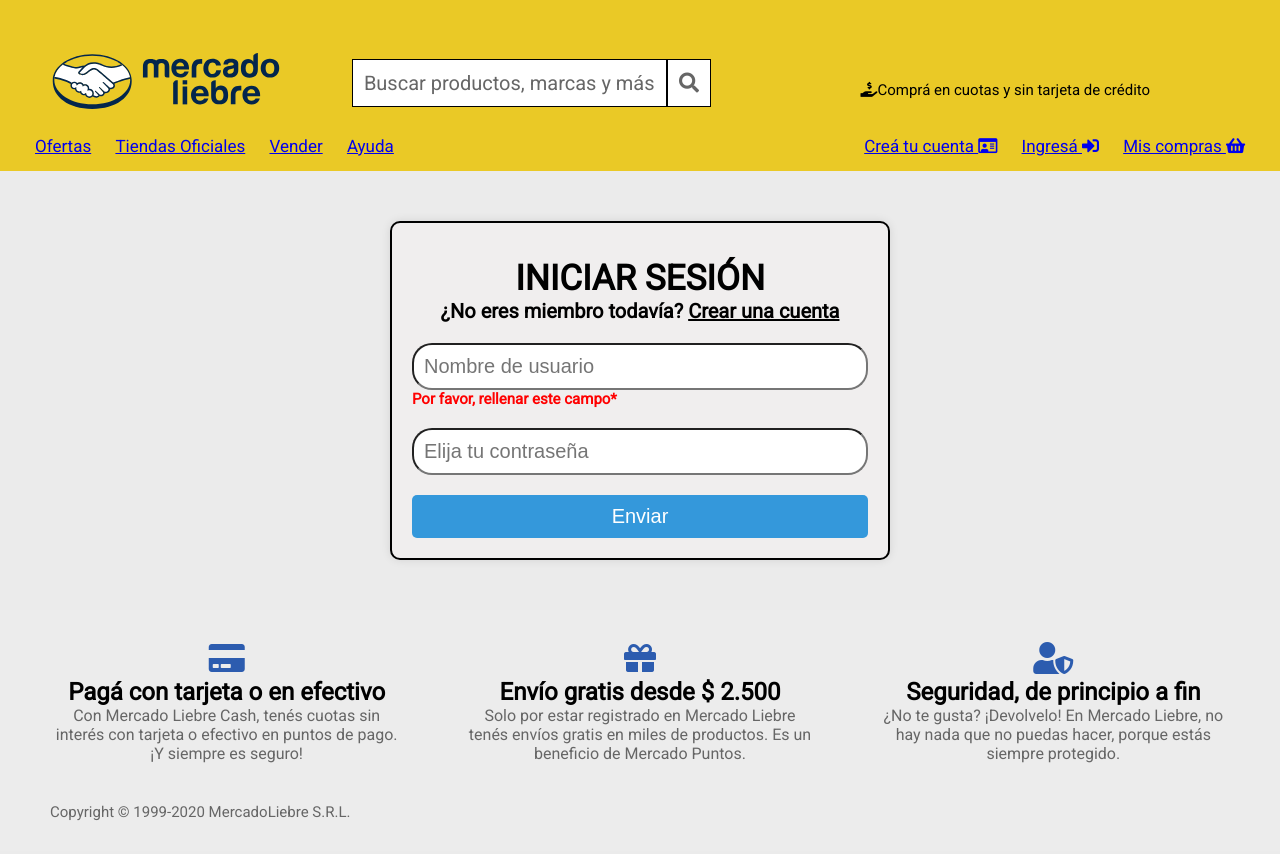
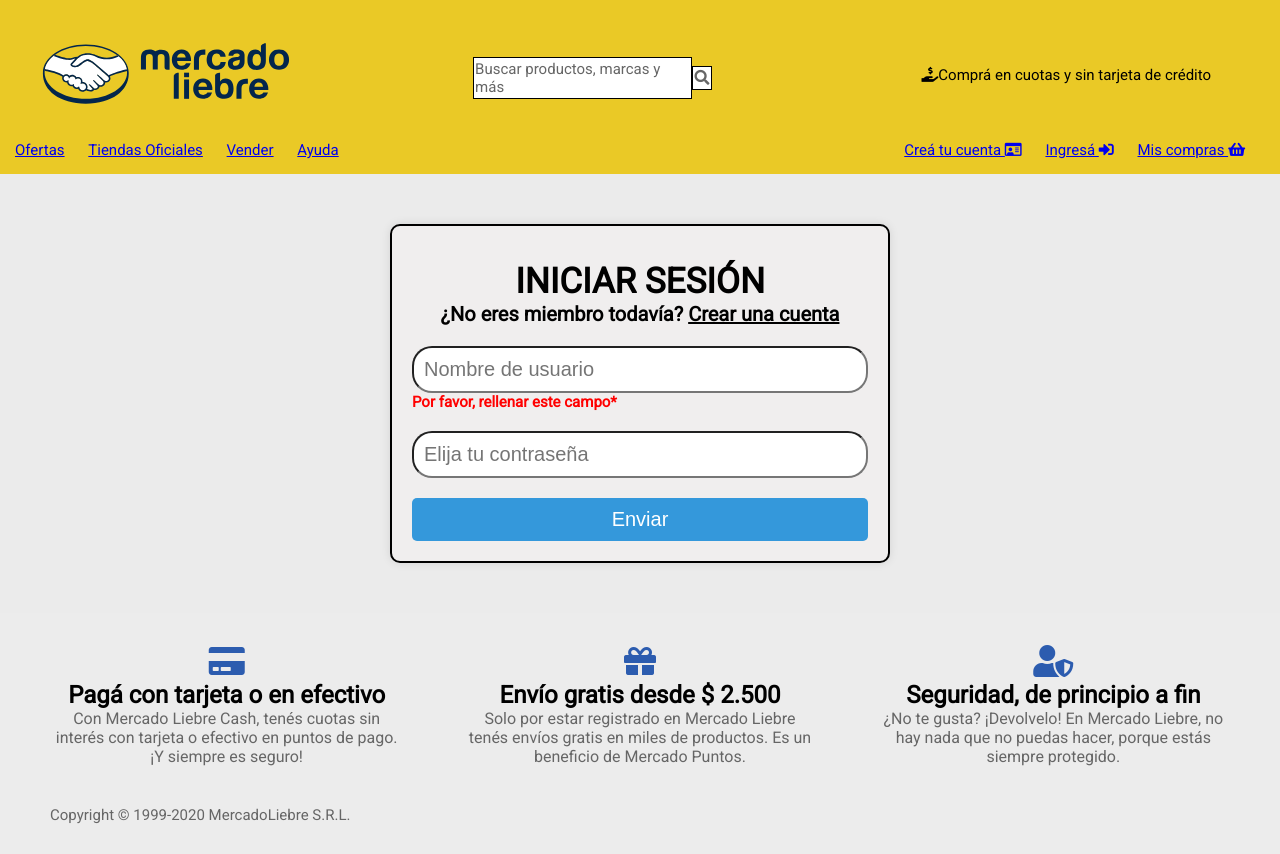
Before and after one commit to AynelenLedesma/MercadoLiebre, a website: page views/login.html in a window 1280 px wide. Drawn offline with Linux system fonts and the light colour scheme; files whose address does not match are found by name.

Commit message:
Ultimas modificaciones

```diff
--- a/public/css/login.css
+++ b/public/css/login.css
@@ -26,9 +26,9 @@
 }
 
 header div.top-header p{
-    width: 40%;
+    width: 30%;
     text-align: center;
-    margin-top: 50px;
+    margin-top: 35px;
 
 }
 
@@ -39,17 +39,17 @@
 
 
 header .form{
-    width: 30%;
+    width: 20%;
 }
 
 .logo__container {
-    width: 33%;
     text-align: left;
 }
 
 header div.logo{
-    padding: 20px;
+    padding: 10px;
     width: 50%;
+    margin-bottom: 5px;
 
 }
 
@@ -61,25 +61,18 @@
     display: flex;
     align-items: center;
     padding: 2px;
-    font-size: 20px;
+    font-size: 15px;
     justify-content: center;
     margin: auto;
 }
 
-header nav{
-    font-size: 12px;
-    margin-left: 20px;
-}
 
-.nav__items {
-    display: none;
-}
+
 
 .menu-container {
     display: flex;
     justify-content: space-between;
-    font-size: 17px;
-    margin-top: -15px;
+    font-size: 15px;
 }
 .menu {
     list-style-type: none;
@@ -96,7 +89,7 @@
     border: 1px solid #000;
     outline: none;
     color: #666;
-    padding: 0.7rem;
+    padding: 0.1rem;
 
 }
 
@@ -104,7 +97,7 @@
     background-color: #FFF;
     border: 1px solid #000;
     color: #666;
-    padding: 0.7rem;
+    padding: 0.1rem;
 }
 
 div.burger-menu{
@@ -121,7 +114,6 @@
     padding: 10px;
     width: 40px;
 }
-
 
 
 
@@ -308,6 +300,21 @@
         margin: auto;
         width: 80%;
     }
+
+    header .form {
+        display: flex;
+        align-items: right;
+        padding: 2px;
+        font-size: 15px;
+        margin: auto;
+        width: 50%;
+    }
+
+    header div.top-header p{
+        width: 100%;
+        text-align: center;
+        margin-top: 35px;
+    }
 }
 
 
--- a/public/css/registerstyles.css
+++ b/public/css/registerstyles.css
@@ -26,9 +26,9 @@
 }
 
 header div.top-header p{
-    width: 40%;
+    width: 30%;
     text-align: center;
-    margin-top: 50px;
+    margin-top: 35px;
 
 }
 
@@ -39,17 +39,17 @@
 
 
 header .form{
-    width: 30%;
+    width: 20%;
 }
 
 .logo__container {
-    width: 33%;
     text-align: left;
 }
 
 header div.logo{
-    padding: 20px;
+    padding: 10px;
     width: 50%;
+    margin-bottom: 5px;
 
 }
 
@@ -61,25 +61,18 @@
     display: flex;
     align-items: center;
     padding: 2px;
-    font-size: 20px;
+    font-size: 15px;
     justify-content: center;
     margin: auto;
 }
 
-header nav{
-    font-size: 12px;
-    margin-left: 20px;
-}
 
-.nav__items {
-    display: none;
-}
+
 
 .menu-container {
     display: flex;
     justify-content: space-between;
-    font-size: 17px;
-    margin-top: -15px;
+    font-size: 15px;
 }
 .menu {
     list-style-type: none;
@@ -96,7 +89,7 @@
     border: 1px solid #000;
     outline: none;
     color: #666;
-    padding: 0.7rem;
+    padding: 0.1rem;
 
 }
 
@@ -104,7 +97,7 @@
     background-color: #FFF;
     border: 1px solid #000;
     color: #666;
-    padding: 0.7rem;
+    padding: 0.1rem;
 }
 
 div.burger-menu{
@@ -125,7 +118,7 @@
 
 main.register {
     max-width: 600px;
-    margin: 50px auto; /* Ajusta el valor superior según tus necesidades y deja auto en los laterales */
+    margin: 50px auto;
     padding: 20px;
     background-color: #f0eeee;
     border-radius: 10px;
@@ -369,6 +362,31 @@
         margin: 50px 10px;
     }
 
+    header .form {
+        display: flex;
+        align-items: right;
+        padding: 2px;
+        font-size: 15px;
+        margin: auto;
+        width: 50%;
+    }
+
+    header div.top-header p{
+        width: 100%;
+        text-align: center;
+        margin-top: 35px;
+    }
+
+    main.register {
+        max-width: 400px;
+        margin: 50px auto;
+        padding: 20px;
+        background-color: #f0eeee;
+        border-radius: 10px;
+        box-shadow: 0 0 10px rgba(0, 0, 0, 0.1);
+        border: 2px solid #000;
+        }
+
 }
 
 
--- a/public/css/styles.css
+++ b/public/css/styles.css
@@ -26,9 +26,9 @@
 }
 
 header div.top-header p{
-    width: 40%;
+    width: 30%;
     text-align: center;
-    margin-top: 50px;
+    margin-top: 35px;
 
 }
 
@@ -39,17 +39,17 @@
 
 
 header .form{
-    width: 30%;
+    width: 20%;
 }
 
 .logo__container {
-    width: 33%;
     text-align: left;
 }
 
 header div.logo{
-    padding: 20px;
+    padding: 10px;
     width: 50%;
+    margin-bottom: 5px;
 
 }
 
@@ -61,25 +61,17 @@
     display: flex;
     align-items: center;
     padding: 2px;
-    font-size: 20px;
+    font-size: 15px;
     justify-content: center;
     margin: auto;
 }
 
-header nav{
-    font-size: 12px;
-    margin-left: 20px;
-}
 
-.nav__items {
-    display: none;
-}
 
 .menu-container {
     display: flex;
     justify-content: space-between;
-    font-size: 17px;
-    margin-top: -15px;
+    font-size: 15px;
 }
 .menu {
     list-style-type: none;
@@ -96,7 +88,7 @@
     border: 1px solid #000;
     outline: none;
     color: #666;
-    padding: 0.7rem;
+    padding: 0.1rem;
 
 }
 
@@ -104,7 +96,7 @@
     background-color: #FFF;
     border: 1px solid #000;
     color: #666;
-    padding: 0.7rem;
+    padding: 0.1rem;
 }
 
 div.burger-menu{
@@ -351,10 +343,17 @@
         display: flex;
         align-items: right;
         padding: 2px;
-        font-size: 20px;
+        font-size: 15px;
         margin: auto;
-        width: 80%;
+        width: 50%;
     }
+
+    header div.top-header p{
+        width: 100%;
+        text-align: center;
+        margin-top: 35px;
+    }
+
 }
 
 @media (min-width: 769px) {
```
